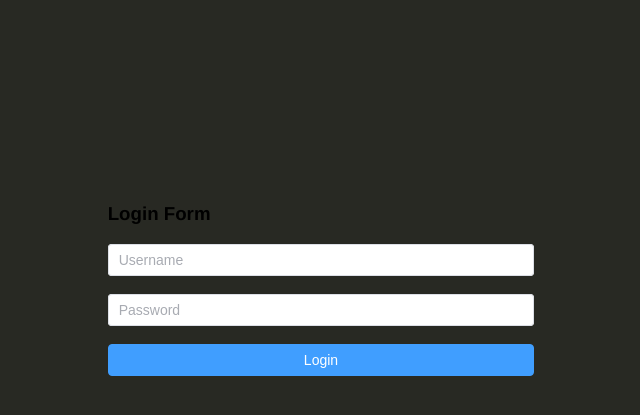
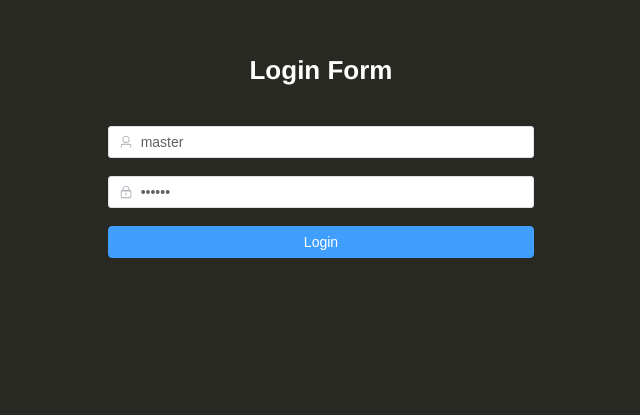
Before and after one commit to THRAEXS/vue3-element-admin, a Vue app: page /login in a window 1280 px wide. Shown: the part 105-520 px from the top of the page, without its empty margins (319-959 px from the left). Built offline with nearby package versions, Linux system fonts and the light colour scheme.

Commit message:
feat: login

```diff
--- a/src/api/user.js
+++ b/src/api/user.js
@@ -9,6 +9,7 @@ export async function login(data) {
 
     const { username, password } = data;
 
+    // console.log('request login:', username, password);
     return username === 'master' && password === '111111' ? {
         code: 20000,
         data: `${username.toUpperCase()}-TOKEN`
@@ -39,3 +40,5 @@ export function logout() {
         method: 'POST'
     });
 }
+
+export default { login, info, logout };
--- a/src/main.js
+++ b/src/main.js
@@ -2,11 +2,13 @@ import { createApp } from 'vue';
 import App from './App.vue';
 import router from '@/router';
 import '@/router/permission';
+import store from '@/store';
 
 import '@/styles/index.scss';
 
 const app = createApp(App);
 app.use(router);
+app.use(store);
 
 // import * as Icons from '@element-plus/icons-vue';
 // Object.keys(Icons).forEach(key => app.component(key, Icons[key]));
--- a/src/router/permission.js
+++ b/src/router/permission.js
@@ -21,7 +21,8 @@ router.beforeEach((to, from, next) => {
         if (PERMITS.includes(to.path)) {
             next();
         } else {
-            next(`/login?redirect=${to.path}`);
+            const isRoot = to.path === '/';
+            next(isRoot ? '/login' : `/login?redirect=${to.path}`);
         }
     }
 });
--- /dev/null
+++ b/src/store/index.js
@@ -0,0 +1,12 @@
+import { createStore, createLogger } from 'vuex';
+import user from './modules/user';
+
+const debug = process.env.NODE_ENV !== 'production';
+
+export default createStore({
+    modules: {
+        user
+    },
+    strict: debug,
+    plugins: debug ? [createLogger()] : []
+});
--- /dev/null
+++ b/src/store/modules/user.js
@@ -0,0 +1,38 @@
+import user from '@/api/user';
+import { Cookie } from '@/utils';
+
+const state = () => {
+    return {
+        token: Cookie.getToken()
+    };
+};
+
+const mutations = {
+    SET_TOKEN: (state, token) => (state.token = token)
+};
+
+const actions = {
+    login({ commit }, data) {
+        // const { username, password } = data;
+        return new Promise((resolve, reject) => {
+            user.login(data).then(res => {
+                commit('SET_TOKEN', res.data);
+                Cookie.setToken(res.data);
+                resolve();
+            }).catch(error => reject(error));
+        });
+    },
+    info() {
+        console.log('info:', arguments);
+    },
+    logout() {
+        console.log('logout:', arguments);
+    }
+};
+
+export default {
+    namespaced: true,
+    state,
+    mutations,
+    actions
+};
--- a/src/utils/cookie.js
+++ b/src/utils/cookie.js
@@ -1,6 +1,6 @@
 import Cookies from 'js-cookie';
 
-const TOKEN_KEY = import.meta.env.TOKEN_KEY;
+const TOKEN_KEY = import.meta.env.VITE_TOKEN_KEY;
 
 export const getToken = _ => Cookies.get(TOKEN_KEY);
 
--- a/src/utils/request.js
+++ b/src/utils/request.js
@@ -1,6 +1,6 @@
 import axios from 'axios';
 
-console.log(import.meta.env);
+console.log('request:', import.meta.env);
 
 const instance = axios.create({
     baseURL: import.meta.env.VITE_API,
--- a/src/views/base/login.vue
+++ b/src/views/base/login.vue
@@ -1,37 +1,69 @@
 <script setup>
-import { ref } from 'vue';
-console.log(ref);
+import { ref, reactive } from 'vue';
+import { useRouter, useRoute } from 'vue-router';
+import { useStore } from 'vuex';
+import { User, Lock } from '@element-plus/icons-vue';
+
+const router = useRouter();
+const route = useRoute();
+const store = useStore();
+
+const form = ref({ username: 'master', password: '111111' });
+const loading = ref(false);
+const data = reactive({ form, loading });
+
+function handleLogin() {
+    data.loading = true;
+    store.dispatch('user/login', data.form)
+        .then(() => router.push(route.query.redirect ?? '/'))
+        .catch(error => console.error('Login error:', error))
+        .finally(() => (data.loading = false));
+}
 </script>
 
 <template>
-    <el-row type="flex" align="middle" class="login-container">
-        <el-col :span="8" :push="8">
-            <el-form class="login-form" auto-complete="on" label-position="left">
-                <div class="title-container">
-                    <h3 class="title">Login Form</h3>
-                </div>
+    <el-row class="login-container">
+        <el-col :span="8" :push="8" style="top: 20vh;">
+            <h3 class="title">Login Form</h3>
 
+            <el-form
+                :model="form"
+                class="login-form"
+                auto-complete="on"
+                label-position="left"
+            >
                 <el-form-item prop="username">
                     <el-input
+                        v-model="form.username"
                         placeholder="Username"
                         name="username"
                         type="text"
                         tabindex="1"
                         auto-complete="on"
+                        :prefix-icon="User"
                     />
                 </el-form-item>
 
                 <el-form-item prop="password">
                     <el-input
+                        v-model="form.password"
                         type="password"
                         placeholder="Password"
                         name="password"
                         tabindex="2"
                         auto-complete="on"
+                        :prefix-icon="Lock"
                     />
                 </el-form-item>
 
-                <el-button type="primary" style="width:100%;margin-bottom:30px;">Login</el-button>
+                <el-button
+                    type="primary"
+                    style="width:100%;"
+                    :loading="loading"
+                    @click="handleLogin"
+                >
+                    Login
+                </el-button>
             </el-form>
         </el-col>
     </el-row>
@@ -47,5 +79,13 @@ $cursor: #fff;
     width: 100%;
     background-color: $bg;
     overflow: hidden;
+
+    .title {
+        font-size: 26px;
+        color: $light_gray;
+        margin: 0px auto 40px auto;
+        text-align: center;
+        font-weight: bold;
+    }
 }
 </style>
```
Also changed, not shown: 1 other file (tests, documents, lock files or other folders).
